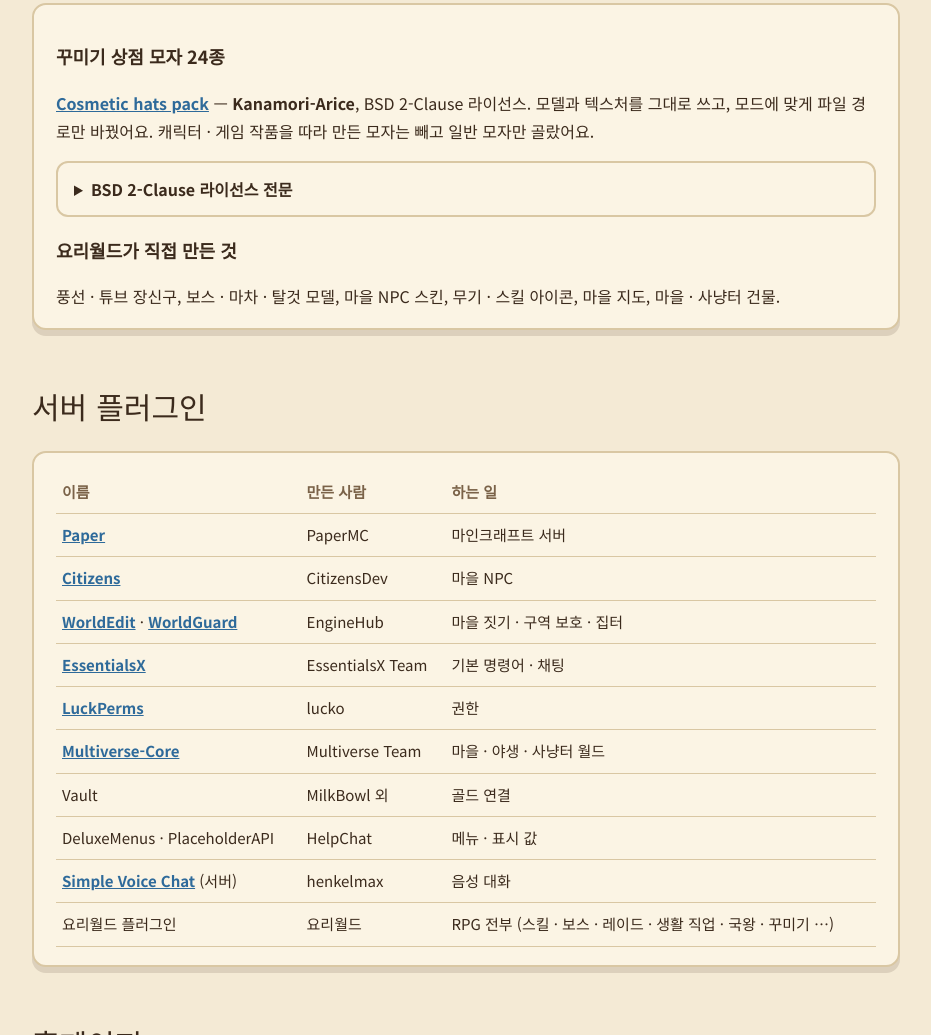
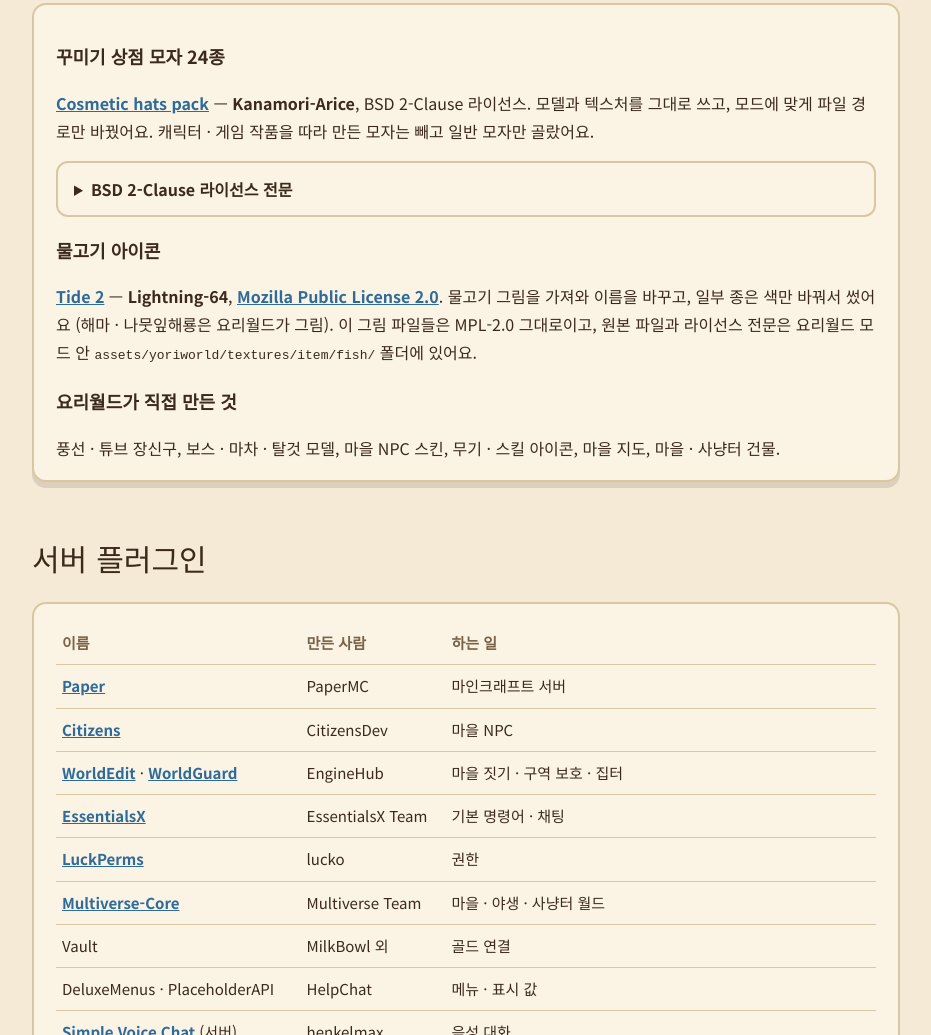
Before and after one commit to kongspace94/yoriworld, a plain HTML site: page credits.html in a window 1280 px wide. Shown: the part 1421-2456 px from the top of the page, without its empty margins (174-1105 px from the left). Drawn offline with Linux system fonts and the light colour scheme.

Commit message:
크레딧: 물고기 아이콘 Tide 2 (MPL-2.0) 출처 추가
Co-Authored-By: Claude Opus 5.5 <noreply@anthropic.com>

```diff
--- a/credits.html
+++ b/credits.html
@@ -67,6 +67,10 @@ Redistribution and use in source and binary forms, with or without modification,
 
 THIS SOFTWARE IS PROVIDED BY THE COPYRIGHT HOLDERS AND CONTRIBUTORS "AS IS" AND ANY EXPRESS OR IMPLIED WARRANTIES, INCLUDING, BUT NOT LIMITED TO, THE IMPLIED WARRANTIES OF MERCHANTABILITY AND FITNESS FOR A PARTICULAR PURPOSE ARE DISCLAIMED. IN NO EVENT SHALL THE COPYRIGHT HOLDER OR CONTRIBUTORS BE LIABLE FOR ANY DIRECT, INDIRECT, INCIDENTAL, SPECIAL, EXEMPLARY, OR CONSEQUENTIAL DAMAGES (INCLUDING, BUT NOT LIMITED TO, PROCUREMENT OF SUBSTITUTE GOODS OR SERVICES; LOSS OF USE, DATA, OR PROFITS; OR BUSINESS INTERRUPTION) HOWEVER CAUSED AND ON ANY THEORY OF LIABILITY, WHETHER IN CONTRACT, STRICT LIABILITY, OR TORT (INCLUDING NEGLIGENCE OR OTHERWISE) ARISING IN ANY WAY OUT OF THE USE OF THIS SOFTWARE, EVEN IF ADVISED OF THE POSSIBILITY OF SUCH DAMAGE.</p>
       </details>
+      <h3>물고기 아이콘</h3>
+      <p><a href="https://github.com/Lightning-64/Tide-2">Tide 2</a> — <b>Lightning-64</b>, <a href="https://www.mozilla.org/MPL/2.0/">Mozilla Public License 2.0</a>.
+        물고기 그림을 가져와 이름을 바꾸고, 일부 종은 색만 바꿔서 썼어요 (해마 · 나뭇잎해룡은 요리월드가 그림).
+        이 그림 파일들은 MPL-2.0 그대로이고, 원본 파일과 라이선스 전문은 요리월드 모드 안 <code>assets/yoriworld/textures/item/fish/</code> 폴더에 있어요.</p>
       <h3>요리월드가 직접 만든 것</h3>
       <p>풍선 · 튜브 장신구, 보스 · 마차 · 탈것 모델, 마을 NPC 스킨, 무기 · 스킬 아이콘, 마을 지도, 마을 · 사냥터 건물.</p>
     </div>
```
Also changed, not shown: index.html (+1 -1 lines).
